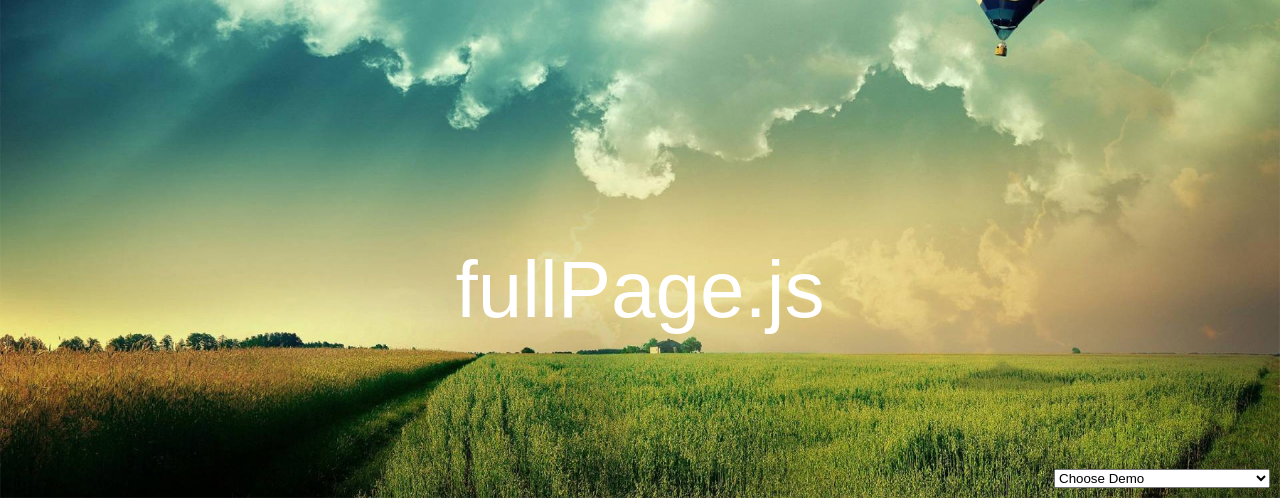
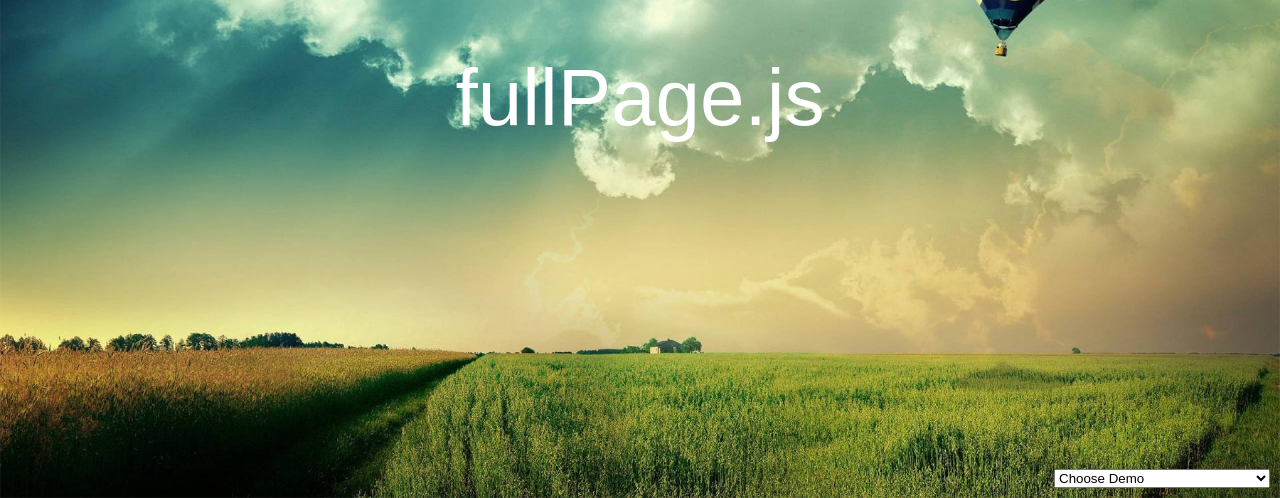
Before and after one commit to referee1005/Fullpage.js, a website: page examples/backgroundsFixed.html in a window 1280 px wide. Shown: the part 302-800 px from the top of the page. Drawn offline with nearby package versions, Linux system fonts and the light colour scheme.

Commit message:
- Improving demos: removing twitter + better centering

```diff
--- a/examples/backgroundsFixed.html
+++ b/examples/backgroundsFixed.html
@@ -45,7 +45,6 @@
 	* --------------------------------------- */
 	#section0{
 		background-image: url(imgs/bg1.jpg);
-		padding: 30% 0 0 0;
 	}
 	#section0 h1{
 		top: 50%;
```
